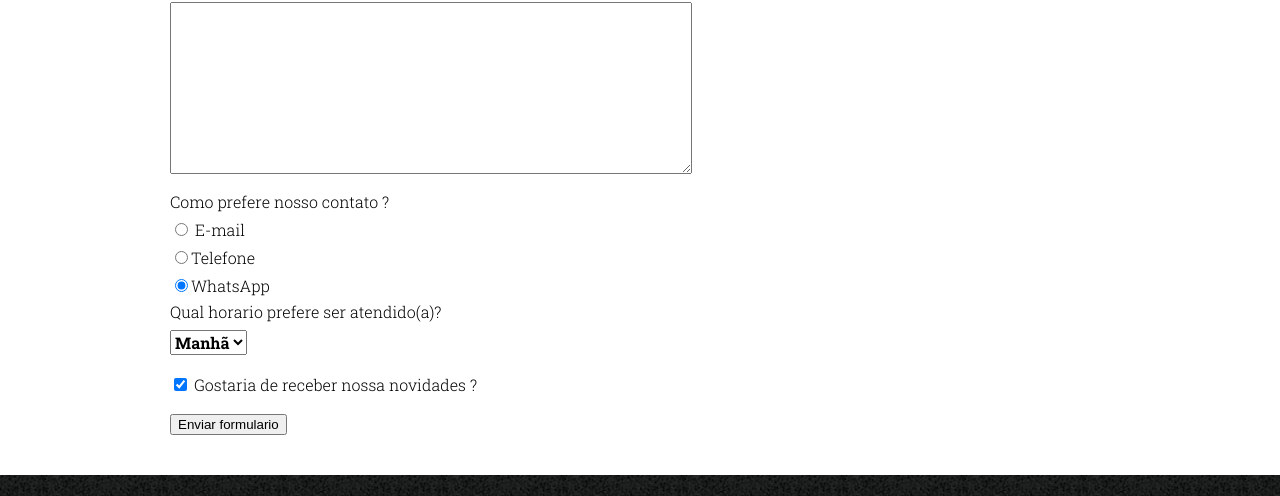
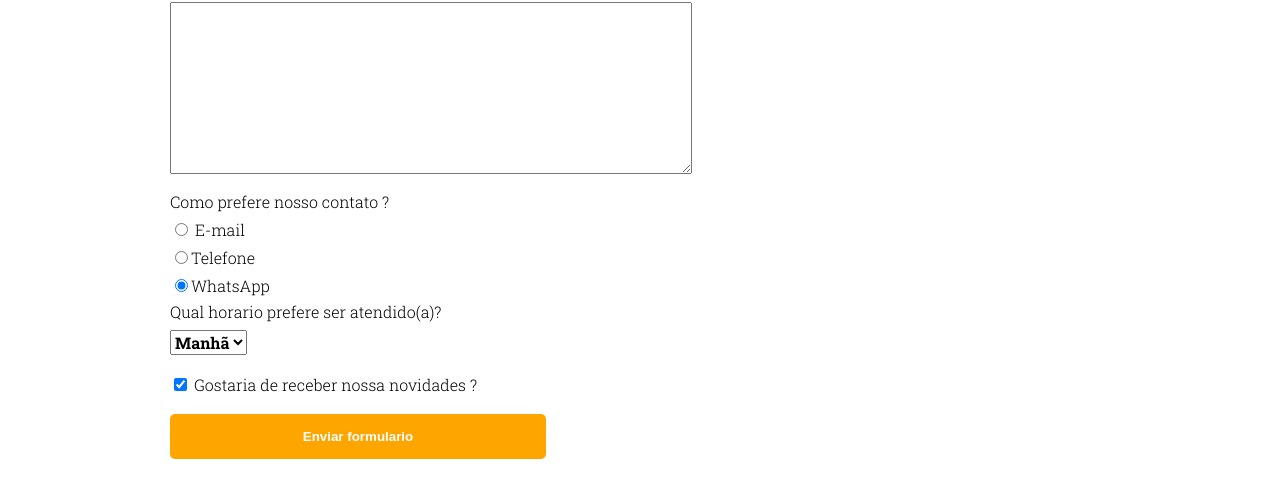
Before and after one commit to TassioSales/HTML5_CSS3, a plain HTML site: page Estudos_alura/contato.html in a window 1280 px wide. Shown: the part 612-1108 px from the top of the page. Drawn offline with Linux system fonts and the light colour scheme.

Commit message:
atualização

```diff
--- a/Estudos_alura/contato.html
+++ b/Estudos_alura/contato.html
@@ -58,7 +58,7 @@
 
 				<label class="checkbox"><input type="checkbox" checked> Gostaria de receber nossa novidades ?</label>
 
-				<input type="submit"  value = "Enviar formulario">
+				<input type="submit"  value = "Enviar formulario" class = "enviar">
 
 			</form>
 		</main>
--- a/Estudos_alura/style.css
+++ b/Estudos_alura/style.css
@@ -140,3 +140,20 @@ form label, form legend{
     font-size: 16px;
 
 }
+
+.enviar{
+    width: 40%;
+    padding: 15px 0;
+    background: orange;
+    color:white;
+    font-weight: bold;
+    border:none;
+    border-radius: 5px;
+    transition: 1s all;
+    cursor: pointer;
+
+}
+.enviar:hover{
+    background: orangered;
+    transform: scale(1,2);
+}
```
